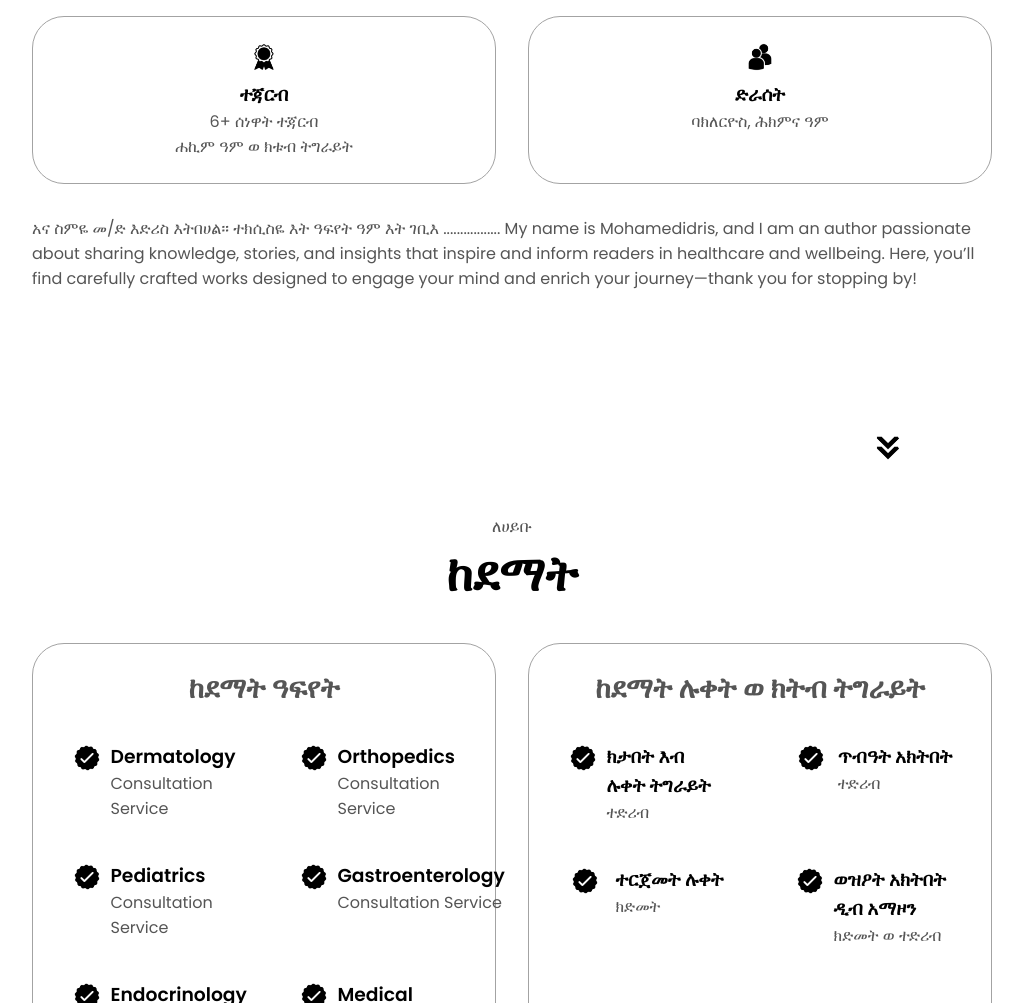
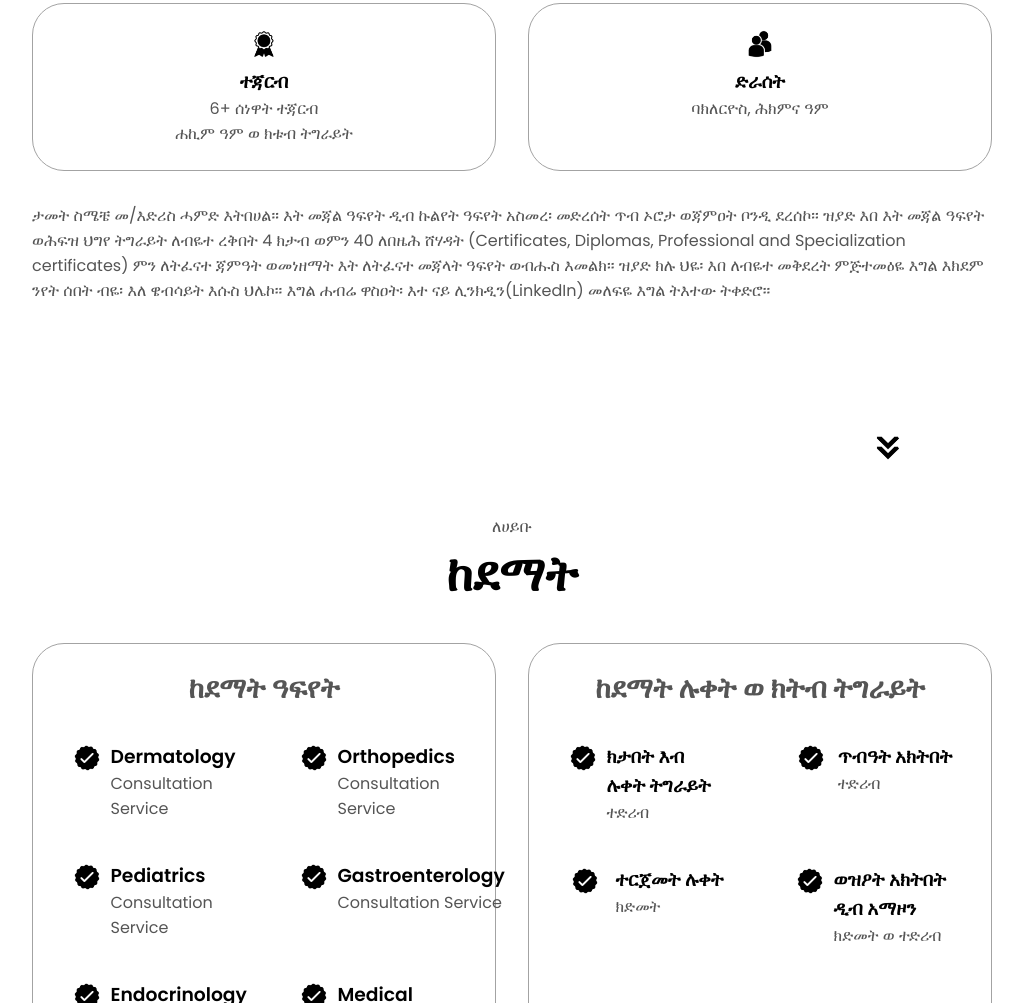
Before and after one commit to momer25/Personal_Portfolio_Idris, a plain HTML site: page index.html in a window 1280 px wide. Shown: the part 1182-2185 px from the top of the page, without its empty margins (128-1151 px from the left). Drawn offline with Linux system fonts and the light colour scheme.

Commit message:
Updated About

```diff
--- a/index.html
+++ b/index.html
@@ -93,11 +93,13 @@
           </div>
           <div class="text-container">
             <p>
-              አና ስምዬ መ/ድ እድሪስ እትበሀል። ተክሲስዬ እት ዓፍየት ዓም እት ገቢእ .................
-              My name is Mohamedidris, and I am an author passionate about sharing knowledge,
-              stories, and insights that inspire and inform readers in healthcare and wellbeing.
-              Here, you’ll find carefully crafted works designed to engage your mind and enrich
-              your journey—thank you for stopping by!
+              ታመት ስሜቼ መ/እድሪስ ሓምድ እትበሀል። እት መጃል ዓፍየት ዲብ ኩልየት ዓፍየት አስመረ፡
+              መድረሰት ጥብ ኦሮታ ወጃምዐት ቦንዲ ደረሰኮ፡፡ ዝያድ እበ እት መጃል ዓፍየት ወሕፍዝ ህግየ
+              ትግራይት ለብዬተ ረቅበት 4 ክታብ ወምን 40 ለበዜሕ ሸሃዳት (Certificates, Diplomas,
+              Professional and Specialization certificates) ምን ለትፈናተ ጃምዓት ወመነዘማት
+              እት ለትፈናተ መጃላት ዓፍየት ወብሑስ እመልክ፡፡ ዝያድ ክሉ ህዬ፡ እበ ለብዬተ መቅደረት ምጅተመዕዬ
+              እግል እክደም ንየት ሰበት ብዬ፡ እለ ዌብሳይት እሱስ ህሌኮ፡፡ እግል ሐብሬ ዋስዐት፡ እተ ናይ
+              ሊንክዲን(LinkedIn) መለፍዬ እግል ትእተው ትቀድሮ፡፡
             </p>
           </div>
         </div>
@@ -318,7 +320,7 @@
             alt="Email icon"
             class="icon contact-icon email-icon"
           />
-          <p><a href="mailto:mahmudlewit@gmail.com">ኢመይል</a></p>
+          <p><a href="mailto:tigreadvances@gmail.com">ኢመይል</a></p>
         </div>
         <div class="contact-info-container">
           <img
@@ -326,7 +328,7 @@
             alt="LinkedIn icon"
             class="icon contact-icon"
           />
-          <p><a href="https://www.linkedin.com/in/mahmud-omer-eit-73977a136">ሊንክድኢን</a></p>
+          <p><a href="https://www.linkedin.com/in/mohamedidris-hamed?utm_source=share&utm_campaign=share_via&utm_content=profile&utm_medium=android_app">ሊንክድኢን</a></p>
         </div>
       </div>
     </section>
```
